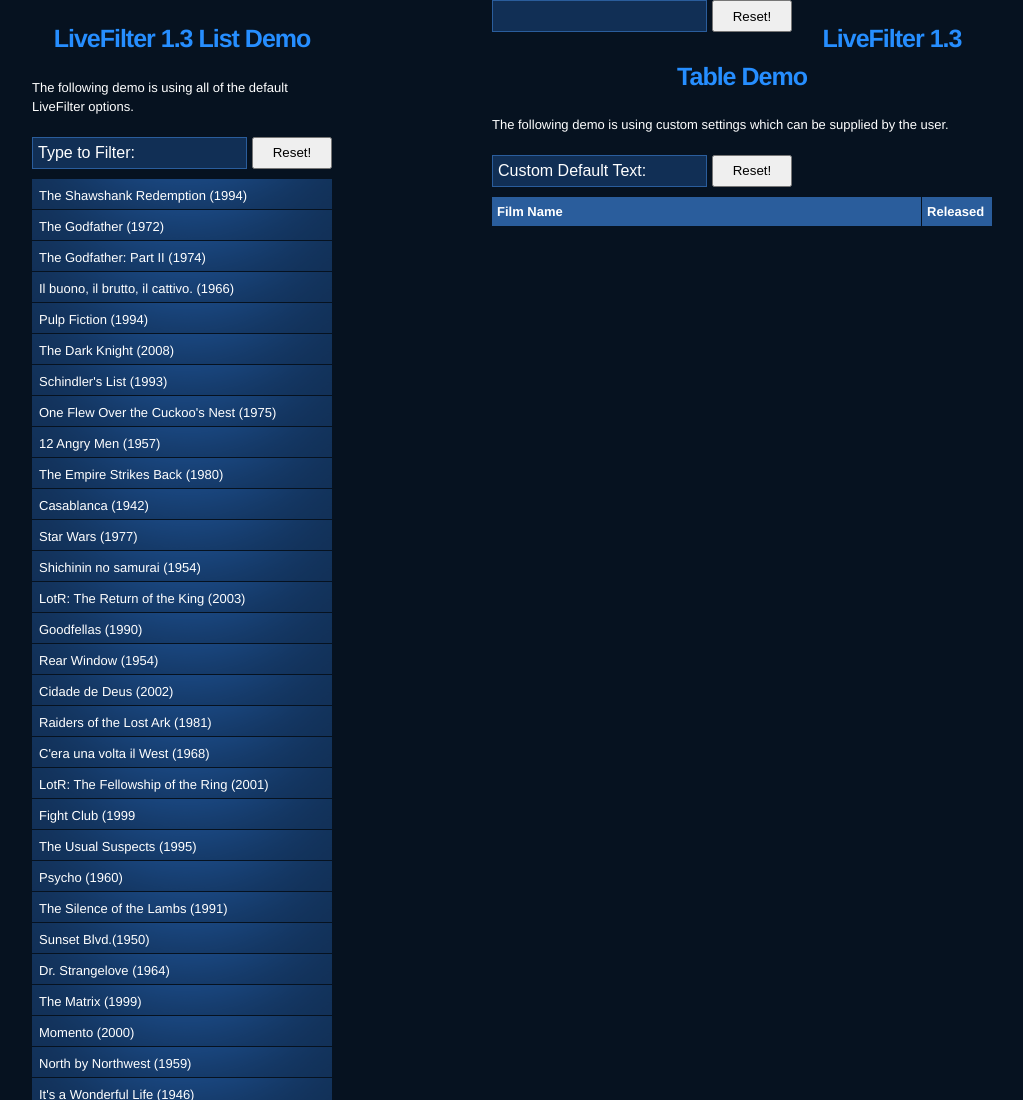
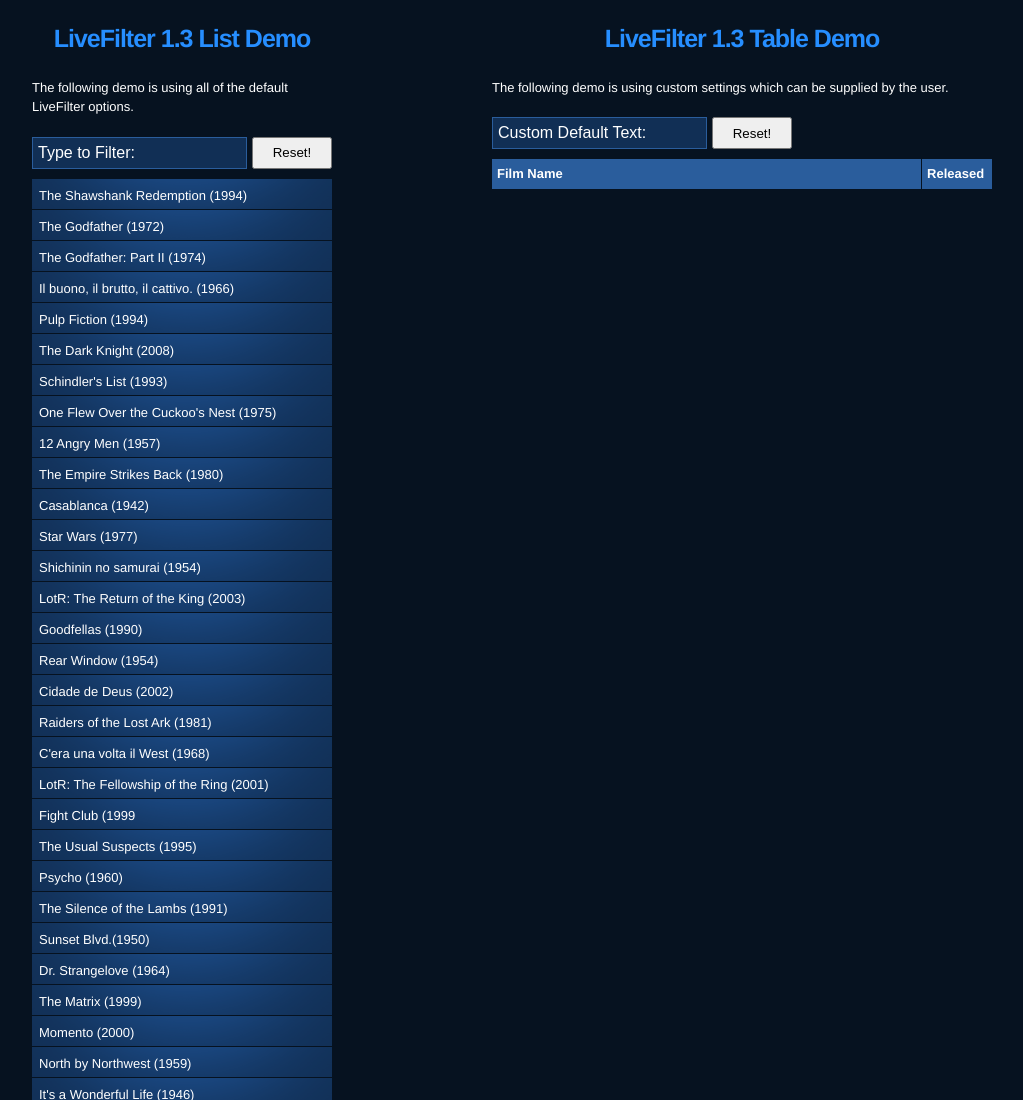
Before and after one commit to mikemerritt/LiveFilter, a plain HTML site: page example.html in a window 1280 px wide. Shown: the top 1100 px of the page, without its empty margins (128-1151 px from the left). Drawn offline with nearby package versions, Linux system fonts and the light colour scheme.

Commit message:
Couple more example tweaks.

```diff
--- a/example.html
+++ b/example.html
@@ -10,12 +10,11 @@
 		$(document).ready(function() {
 			$('.list_filter').liveFilter();
 			$('.table_filter').liveFilter({
-                delay: 300,
-                defaultText: 'Custom Default Text:',
-                hideDefault: true,
-                zebra: '#13345d',
-                zBase: '#174175',
-                addInputs: true
+				delay: 300,
+				defaultText: 'Custom Default Text:',
+				hideDefault: true,
+				zebra: '#13345d',
+				zBase: '#174175',
             });
         });
 		</script>
```
